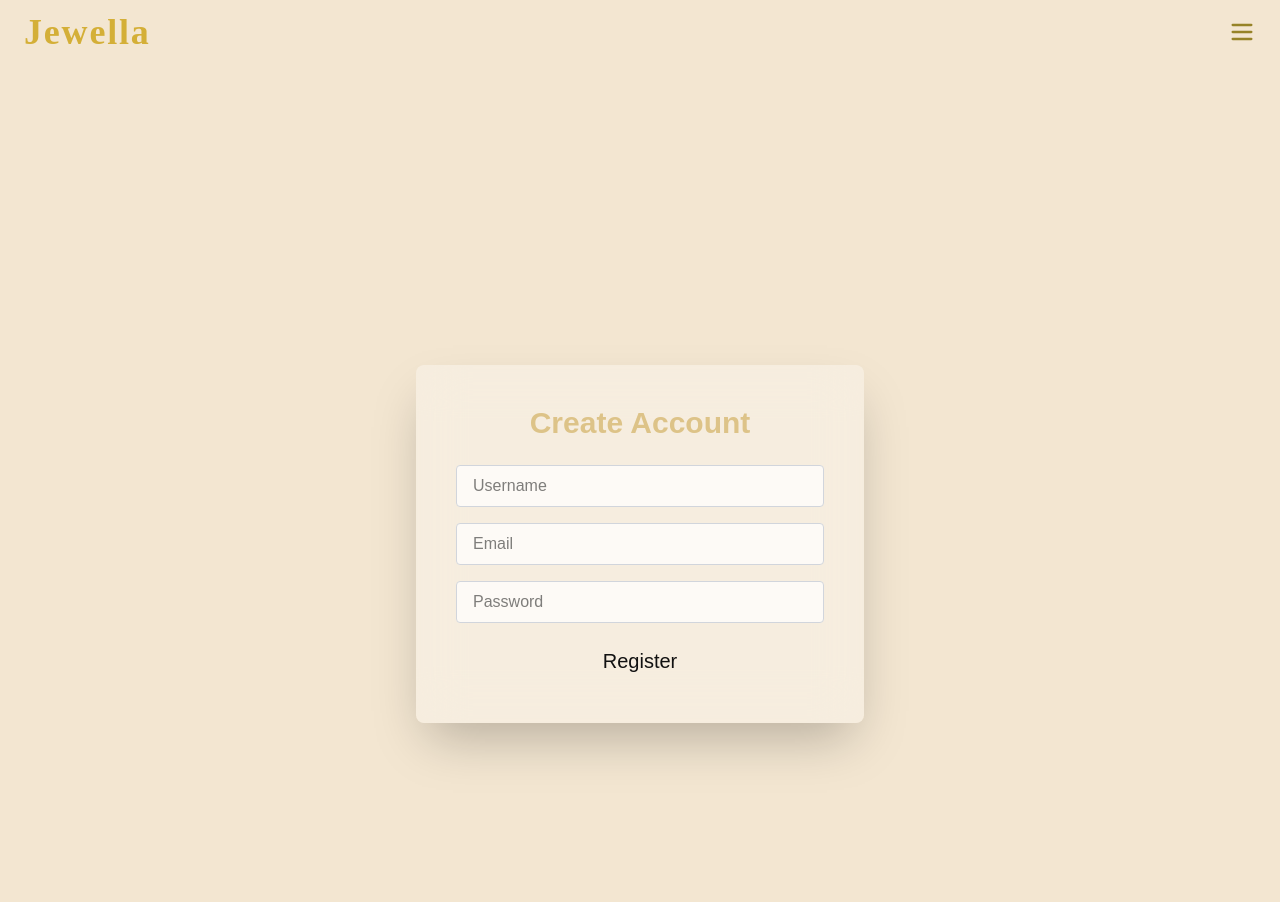
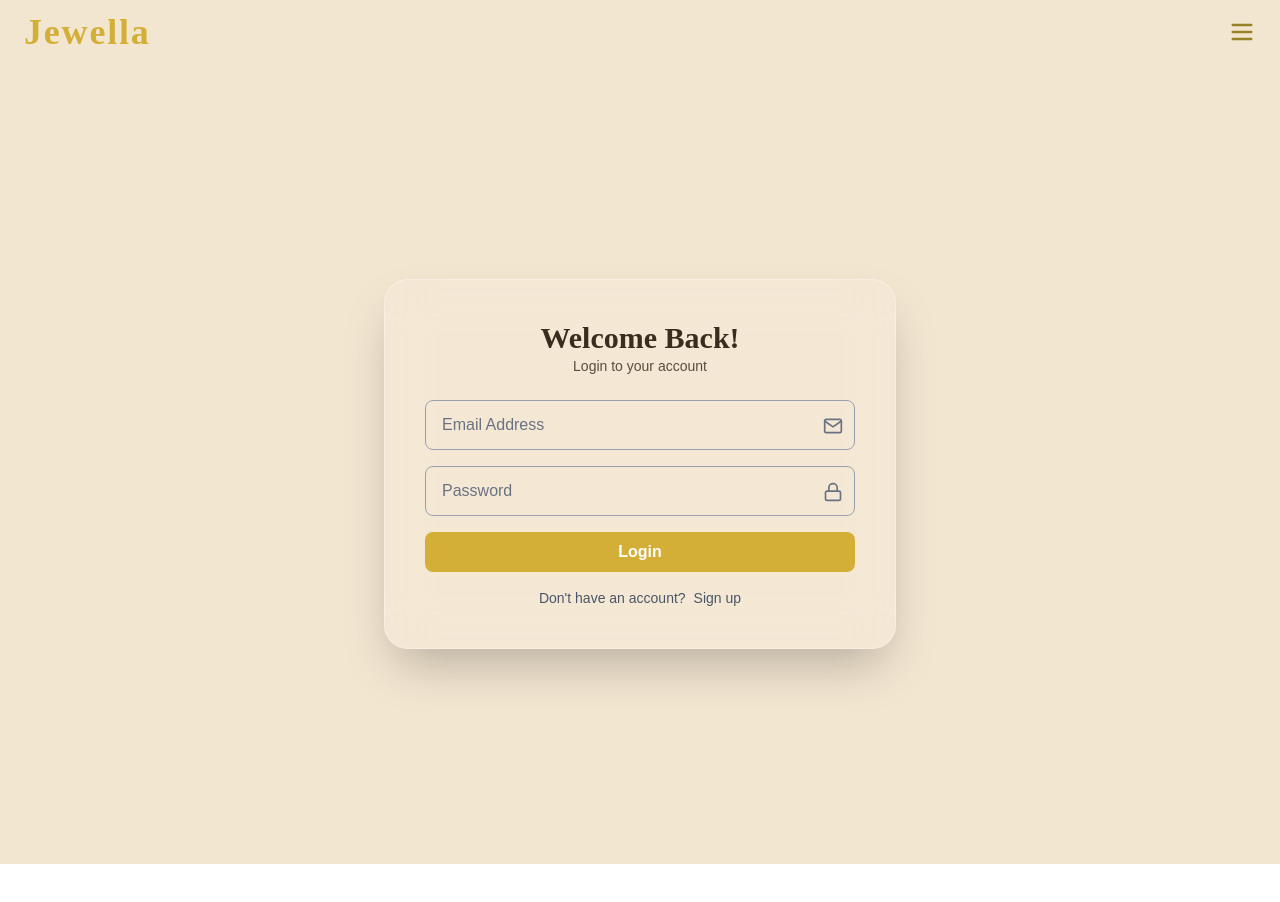
Before and after one commit to Jadhav-Nandini/Ecomm-Mern, a Next.js app in the folder frontend/: page /register in a window 1280 px wide. Shown: the top 902 px of the page. After the commit the page ends 864 px from the top, so only its background shows below. Built offline with nearby package versions, Linux system fonts and the light colour scheme; no server answers.

Commit message:
modify auth file

```diff
--- a/frontend/src/app/components/Sidebar.tsx
+++ b/frontend/src/app/components/Sidebar.tsx
@@ -31,7 +31,7 @@ export default function Sidebar() {
     <>
       {/* Topbar */}
       <div className="h-5 top-0 left-0 w-full flex justify-between items-center px-6 py-8 z-50 bg-[#f3e6d1] border-white/10">
-        <h2 className="text-4xl font-bold text-[#d4af37] tracking-wider font-heading">Jewella</h2>
+        <h2 className="text-4xl font-bold text-[#d4af37] tracking-wider brand logo">Jewella</h2>
         <button
           className="text-[#968327] hover:scale-110 transition"
           onClick={() => setIsOpen(true)}
--- a/frontend/src/app/globals.css
+++ b/frontend/src/app/globals.css
@@ -1,21 +1,15 @@
 @import "tailwindcss";
-@import url("https://fonts.googleapis.com/css2?family=Playfair+Display:wght@500;600;700&family=Poppins:wght@400;500;600&display=swap");
-@import url('https://fonts.googleapis.com/css2?family=Dancing+Script:wght@400..700&family=Montserrat:ital,wght@0,100..900;1,100..900&family=Outfit:wght@100..900&family=Poppins:ital,wght@0,100;0,200;0,300;0,400;0,500;0,600;0,700;0,800;0,900;1,100;1,200;1,300;1,400;1,500;1,600;1,700;1,800;1,900&display=swap');
-@import url('https://fonts.googleapis.com/css2?family=Dancing+Script:wght@700&family=Great+Vibes&family=Marcellus&family=Montserrat:wght@100..900&family=Outfit:wght@100..900&family=Poppins:ital,wght@0,100;0,200;0,300;0,400;0,500;0,600;0,700;0,800;0,900;1,100;1,200;1,300;1,400;1,500;1,600;1,700;1,800;1,900&display=swap');
 
+
+@import url("https://fonts.googleapis.com/css2?family=Playfair+Display:wght@500;600;700&family=Poppins:wght@400;500;600&family=Dancing+Script:wght@600;700&display=swap");
 
 :root {
   --background: #ffffff;
   --foreground: #171717;
-}
 
-@theme {
-  --color-background: var(--background);
-  --color-foreground: var(--foreground);
-  --font-heading: Dancing Script , "sans-serif";
-   --font-list: Playfair , "sans-serif";
-  --font-sans: var(--font-geist-sans);
-  --font-mono: var(--font-geist-mono);
+  --font-body: "Poppins", sans-serif;
+  --font-heading: "Playfair Display", serif;
+  --font-logo: "Dancing Script", cursive;
 }
 
 @media (prefers-color-scheme: dark) {
@@ -28,6 +22,14 @@
 body {
   background: var(--background);
   color: var(--foreground);
- font-family: 'Poppins', sans-serif;
+  font-family: var(--font-body);
   scroll-behavior: smooth;
 }
+
+h1, h2, h3, h4 {
+  font-family: var(--font-heading);
+}
+
+.brand-logo {
+  font-family: var(--font-logo);
+}
--- a/frontend/src/app/layout.tsx
+++ b/frontend/src/app/layout.tsx
@@ -10,7 +10,7 @@ export default function RootLayout({ children }: { children: React.ReactNode })
       <body>
         <AuthProvider>
           <Sidebar />
-          <main className="p-20 min-h-screen bg-[#f3e6d1] backdrop-blur-lg">
+          <main className=" min-h-screen bg-[#f3e6d1] backdrop-blur-lg">
             {children}
           </main>
         </AuthProvider>
--- a/frontend/src/app/page.tsx
+++ b/frontend/src/app/page.tsx
@@ -48,7 +48,7 @@ export default function HomePage() {
 
       <section className="mt-10">
         <motion.h2
-          className="text-3xl md:text-4xl font-bold text-center text-[#d4af37] tracking-wider mb-10"
+          className="text-3xl md:text-4xl font-bold text-center text-[#d4af37] tracking-wider mb-10 cursor-context-menu"
           initial={{ y: 20, opacity: 0 }}
           animate={{ y: 0, opacity: 1 }}
           transition={{ delay: 0.3 }}
--- a/frontend/src/app/register/page.tsx
+++ b/frontend/src/app/register/page.tsx
@@ -1,14 +1,17 @@
+
 "use client";
 
-import { FormEvent, useState, useContext } from "react";
+import { useState, useContext, FormEvent } from "react";
+import { FiUser, FiMail, FiLock } from "react-icons/fi";
+import { useRouter } from "next/navigation";
 import { AuthContext } from "../context/AuthContext";
 import axios from "../utils/axios";
-import { useRouter } from "next/navigation";
 
-export default function RegisterPage() {
+export default function AuthPage() {
   const { setUser } = useContext(AuthContext);
   const router = useRouter();
 
+  const [isSignup, setIsSignup] = useState(false);
   const [formData, setFormData] = useState({
     username: "",
     email: "",
@@ -24,63 +27,90 @@ export default function RegisterPage() {
   const handleSubmit = async (e: FormEvent) => {
     e.preventDefault();
     setError("");
-
     try {
-      const { data } = await axios.post("/users", formData);
-      setUser(data); // sets context
+      const endpoint = isSignup ? "/users" : "/users/login";
+      const { data } = await axios.post(endpoint, formData);
+      setUser(data);
       router.push("/");
     } catch (err: any) {
-      setError(err.response?.data?.message || "Registration failed");
+      setError(err.response?.data?.message || "Something went wrong");
     }
   };
 
   return (
-    <div className="flex items-center justify-center h-screen">
-      <form
-        onSubmit={handleSubmit}
-        className="bg-white/30 backdrop-blur-xl shadow-2xl rounded-lg p-10 w-full max-w-md"
-      >
-        <h2 className="text-3xl font-bold mb-6 text-center text-[#dbc082ee]">Create Account</h2>
+    <div className="flex items-center justify-center min-h-screen px-4 relative ">
+      <div className="absolute inset-0 blur-3xl z-0" />
 
+      <div className="relative z-10 max-w-lg w-full bg-white/10 border border-white/30 backdrop-blur-xl p-10 rounded-3xl shadow-2xl">
+        <h2 className="text-3xl font-bold text-center text-[#3a2c1e] cursor-context-menu">
+          {isSignup ? "Create an Account" : "Welcome Back!"}
+        </h2>
+        <p className="text-center text-sm text-[#5a4b3e] cursor-context-menu mb-6">
+          {isSignup ? "Sign up to get started" : "Login to your account"}
+        </p>
+
+        <form onSubmit={handleSubmit}>
+          {isSignup && (
+            <div className="relative mb-4">
               <input
+                type="text"
                 name="username"
-          type="text"
-          placeholder="Username"
-          className="w-full mb-4 px-4 py-2 rounded bg-white/70 border text-black border-gray-300"
+                placeholder="Full Name"
+                required
                 value={formData.username}
                 onChange={handleChange}
+                className="w-full px-4 py-3 bg-transparent border border-gray-400 rounded-lg text-black placeholder-gray-300 focus:ring-2 focus:ring-gold-700 outline-none"
+              />
+              <FiUser className="absolute right-3 top-4 text-gray-300" size={20} />
+            </div>
+          )}
+
+          <div className="relative mb-4">
+            <input
+              type="email"
+              name="email"
+              placeholder="Email Address"
               required
-        />
-
-        <input
-          name="email"
-          type="email"
-          placeholder="Email"
-          className="w-full mb-4 px-4 py-2 rounded bg-white/70 text-black border border-gray-300"
               value={formData.email}
               onChange={handleChange}
+              className="w-full px-4 py-3 bg-transparent border border-gray-400 rounded-lg text-black placeholder-gray-500 focus:ring-1 focus:ring-[#59582c] focus:border-0 outline-none"
+            />
+            <FiMail className="absolute right-3 top-4 text-gray-500" size={20} />
+          </div>
+
+          <div className="relative mb-4">
+            <input
+              type="password"
+              name="password"
+              placeholder="Password"
               required
-        />
-
-        <input
-          name="password"
-          type="password"
-          placeholder="Password"
-          className="w-full mb-4 px-4 py-2  text-black rounded bg-white/70 border border-gray-300"
               value={formData.password}
               onChange={handleChange}
-          required
+              className="w-full px-4 py-3 bg-transparent border border-gray-400 rounded-lg text-white placeholder-gray-500 focus:ring-1 focus:ring-[#59582c] focus:border-0 outline-none"
             />
+            <FiLock className="absolute right-3 top-4 text-gray-500" size={20} />
+          </div>
 
-        {error && <p className="text-red-500 mb-4 text-sm">{error}</p>}
+          {error && <p className="text-red-500 text-sm text-center mb-2">{error}</p>}
 
           <button
             type="submit"
-          className="w-full text-[#111] py-2 text-xl rounded-xl hover:bg-yellow-600/90 transition "
+            className="w-full bg-gold-700 text-white font-semibold py-2 rounded-lg bg-[#d4af37] hover:bg-[#b38b2d] transition duration-300"
           >
-          Register
+            {isSignup ? "Register" : "Login"}
           </button>
         </form>
+
+        <p className="text-center text-sm text-gray-600 mt-4">
+          {isSignup ? "Already have an account?" : "Don't have an account?"}
+          <span
+            onClick={() => setIsSignup(!isSignup)}
+            className="ml-2 cursor-pointer text-gold-300 hover:underline"
+          >
+            {isSignup ? "Login" : "Sign up"}
+          </span>
+        </p>
+      </div>
     </div>
   );
 }
```
Lines whose indentation alone changed are shown as unchanged.
